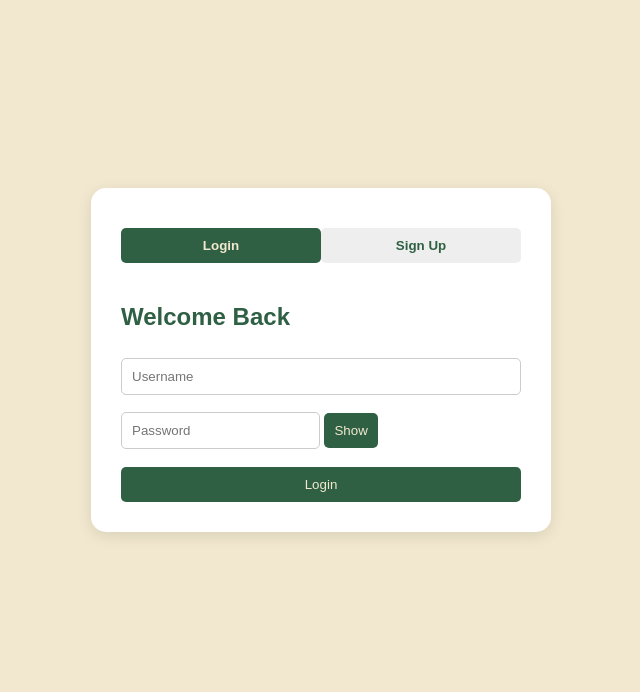
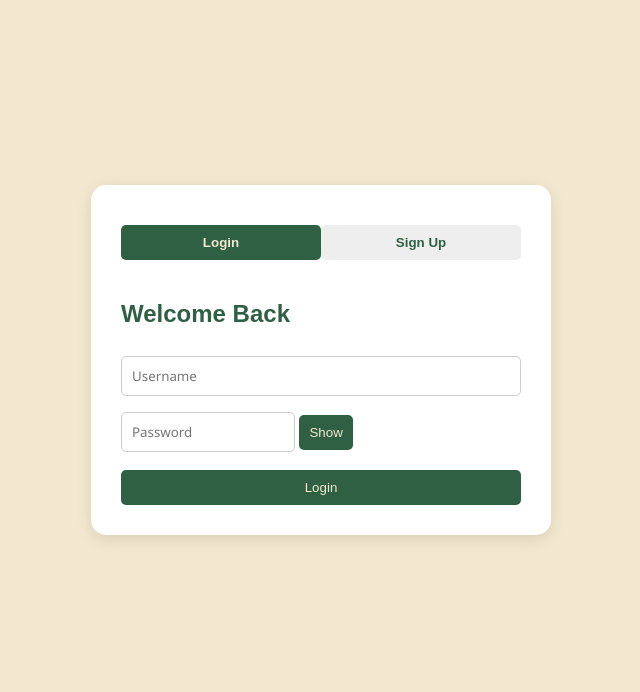
Before and after one commit to JonKohKaiEn/IE4727-Final-Project, a PHP site: page /src/login.html in a window 1280 px wide. Shown: the part 100-792 px from the top of the page, without its empty margins (319-959 px from the left). Run offline with PHP 8.4, Linux system fonts and the light colour scheme.

Commit message:
Update font-family on login.html

```diff
--- a/styles/login.css
+++ b/styles/login.css
@@ -61,7 +61,7 @@
   padding: 10px;
   border: 1px solid #ccc;
   border-radius: 5px;
-  font-family: 'Poppins', sans-serif;
+  font-family: 'Noto Sans', sans-serif;
 }
 
 .login-page button {
```
